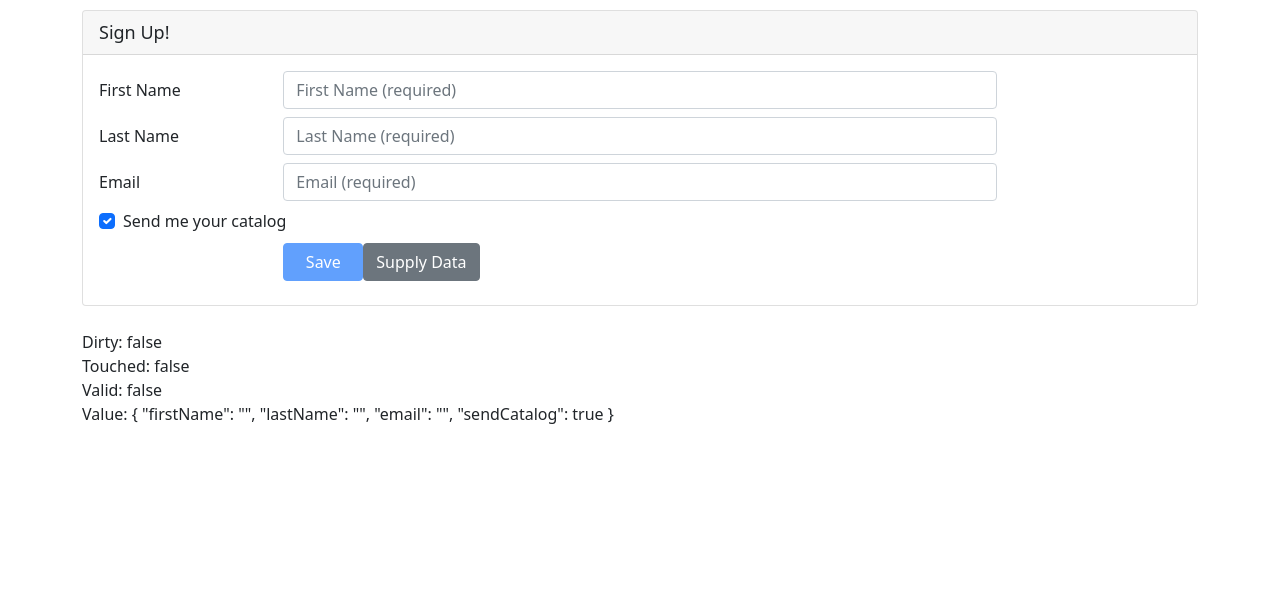
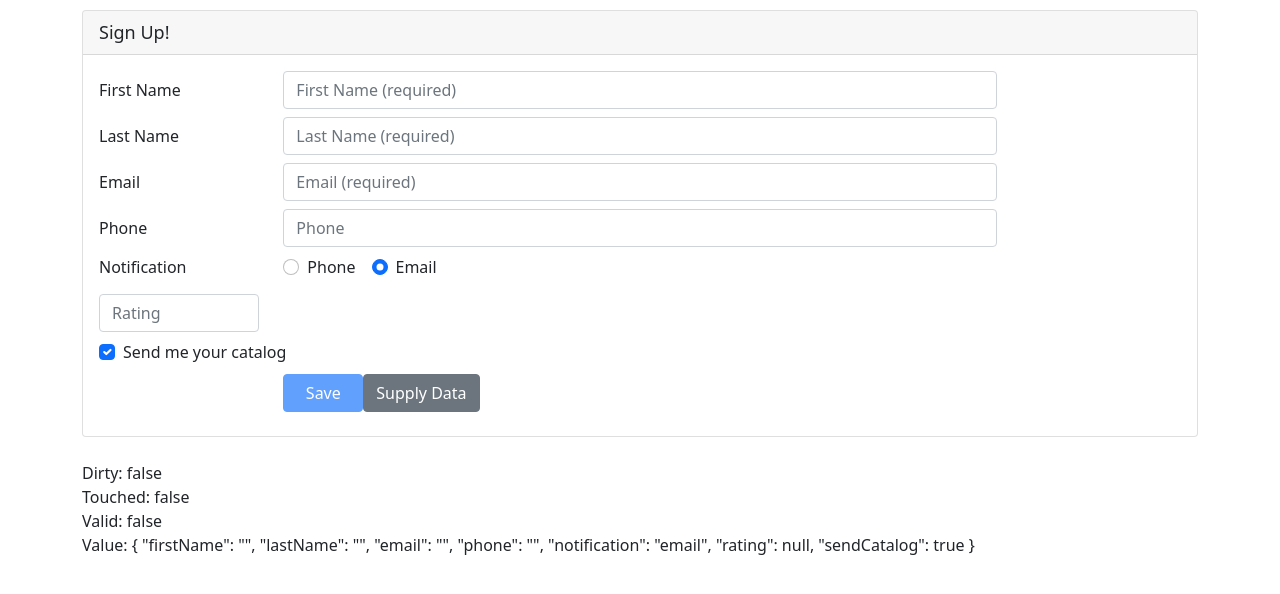
Before and after one commit to AhmedHafez1/Reactive-Forms, an Angular app: page / in a window 1280 px wide. Shown: the top 594 px of the page. Built offline with nearby package versions, Linux system fonts and the light colour scheme.

Commit message:
acceptableRating Validation

```diff
--- a/src/app/customers/customer.component.html
+++ b/src/app/customers/customer.component.html
@@ -13,8 +13,6 @@
             id="firstNameId"
             type="text"
             placeholder="First Name (required)"
-            required
-            minlength="3"
             formControlName="firstName"
             [ngClass]="{
               'is-invalid':
@@ -44,8 +42,6 @@
             id="lastNameId"
             type="text"
             placeholder="Last Name (required)"
-            required
-            maxlength="50"
             formControlName="lastName"
             [ngClass]="{
               'is-invalid':
@@ -71,10 +67,7 @@
           <input
             class="form-control"
             id="emailId"
-            type="email"
             placeholder="Email (required)"
-            required
-            email
             formControlName="email"
             [ngClass]="{
               'is-invalid':
@@ -94,6 +87,82 @@
         </div>
       </div>
 
+      <div class="form-group row mb-2">
+        <label class="col-md-2 col-form-label" for="emailId">Phone</label>
+        <div class="col-md-8">
+          <input
+            class="form-control"
+            id="emailId"
+            placeholder="Phone"
+            formControlName="phone"
+            [ngClass]="{
+              'is-invalid':
+                (customerForm.get('phone')?.touched ||
+                  customerForm.get('phone')?.dirty) &&
+                !customerForm.get('phone')?.valid
+            }"
+          />
+          <span class="invalid-feedback">
+            <span *ngIf="customerForm.get('phone')?.errors?.required">
+              Please enter your phone.
+            </span>
+            <span *ngIf="customerForm.get('phone')?.errors?.minlength">
+              Phone number should be at least 8 digits.
+            </span>
+          </span>
+        </div>
+      </div>
+
+      <div class="form-group row mb-2">
+        <label class="col-md-2 col-form-label pt-0">Notification</label>
+        <div class="col-md-8">
+          <div class="form-check form-check-inline">
+            <label class="form-check-label">
+              <input
+                class="form-check-input"
+                type="radio"
+                formControlName="notification"
+                value="text"
+                (click)="setPhoneValidation('text')"
+              />
+              Phone
+            </label>
+          </div>
+          <div class="form-check form-check-inline">
+            <label class="form-check-label">
+              <input
+                class="form-check-input"
+                type="radio"
+                formControlName="notification"
+                value="email"
+                (click)="setPhoneValidation('email')"
+              />
+              Email
+            </label>
+          </div>
+        </div>
+      </div>
+      <div class="form-group row mb-2">
+        <div class="col-md-2">
+          <input
+            class="form-control"
+            type="number"
+            placeholder="Rating"
+            formControlName="rating"
+            [ngClass]="{
+              'is-invalid':
+                (customerForm.get('rating')?.touched ||
+                  customerForm.get('rating')?.dirty) &&
+                !customerForm.get('rating')?.valid
+            }"
+          />
+          <span class="invalid-feedback">
+            <span *ngIf="customerForm.get('rating')?.errors?.range">
+              Please enter number between 1 and 5
+            </span>
+          </span>
+        </div>
+      </div>
       <div class="form-group row mb-2">
         <div class="col-md-8">
           <div class="form-check">
--- a/src/app/customers/customer.component.ts
+++ b/src/app/customers/customer.component.ts
@@ -1,8 +1,27 @@
 import { Component, OnInit } from '@angular/core';
-import { FormBuilder, FormControl, FormGroup, NgForm } from '@angular/forms';
+import {
+  AbstractControl,
+  FormBuilder,
+  FormControl,
+  FormGroup,
+  NgForm,
+  ValidatorFn,
+  Validators,
+} from '@angular/forms';
 
 import { Customer } from './customer';
 
+const acceptableRating = (min: number, max: number): ValidatorFn => {
+  return (c: AbstractControl): { [key: string]: boolean } | null => {
+    if (
+      c.value !== null &&
+      (c.value < min || c.value > max || isNaN(c.value))
+    ) {
+      return { range: true };
+    }
+    return null;
+  };
+};
 @Component({
   selector: 'app-customer',
   templateUrl: './customer.component.html',
@@ -16,9 +35,12 @@ export class CustomerComponent implements OnInit {
 
   ngOnInit(): void {
     this.customerForm = this.fb.group({
-      firstName: '',
-      lastName: '',
-      email: '',
+      firstName: ['', [Validators.required, Validators.minLength(3)]],
+      lastName: ['', [Validators.required, Validators.maxLength(15)]],
+      email: ['', [Validators.required, Validators.email]],
+      phone: '',
+      notification: 'email',
+      rating: [null, acceptableRating(1, 5)],
       sendCatalog: true,
     });
   }
@@ -35,4 +57,19 @@ export class CustomerComponent implements OnInit {
       email: 'Mariam@Ah.com',
     });
   }
+
+  setPhoneValidation(notificationType: string) {
+    const phoneControl = this.customerForm.get('phone');
+
+    if (notificationType === 'text') {
+      phoneControl?.setValidators([
+        Validators.required,
+        Validators.minLength(8),
+      ]);
+    } else {
+      phoneControl?.clearValidators();
+    }
+
+    phoneControl?.updateValueAndValidity();
+  }
 }
```
